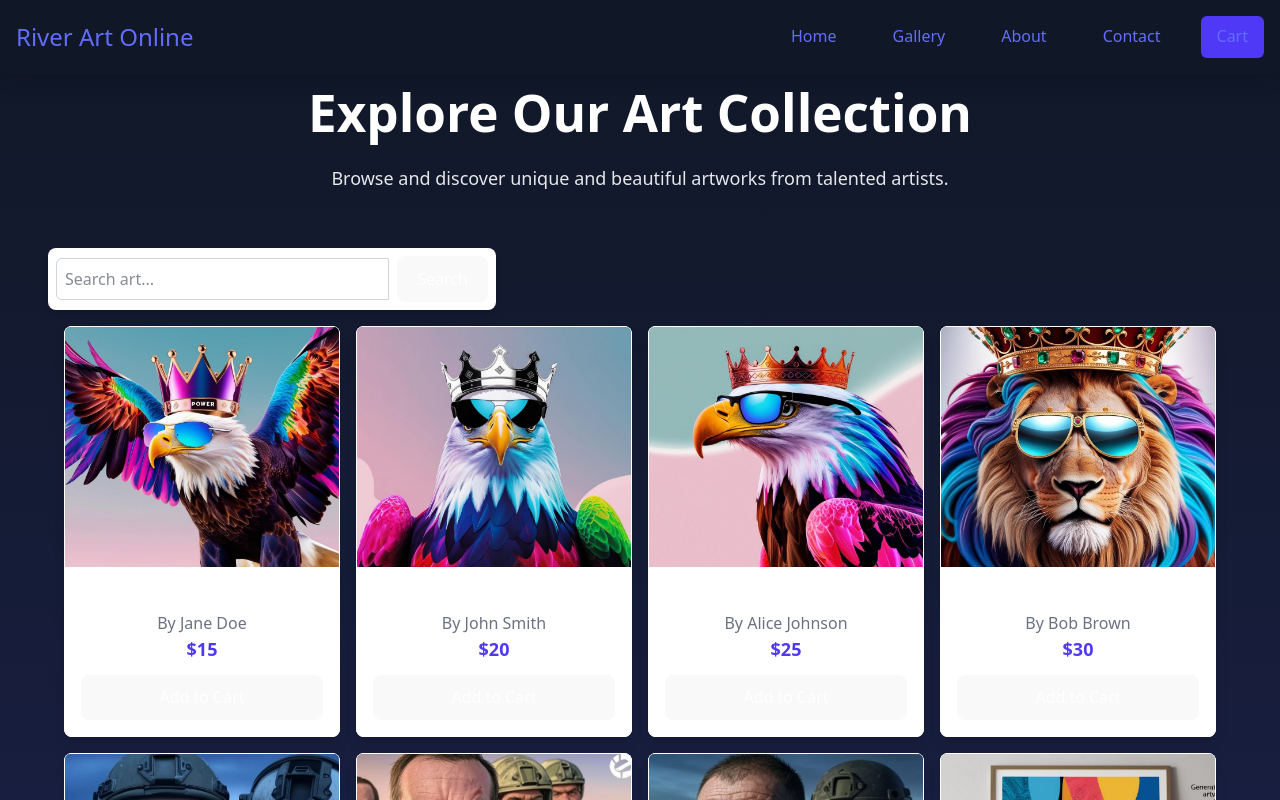
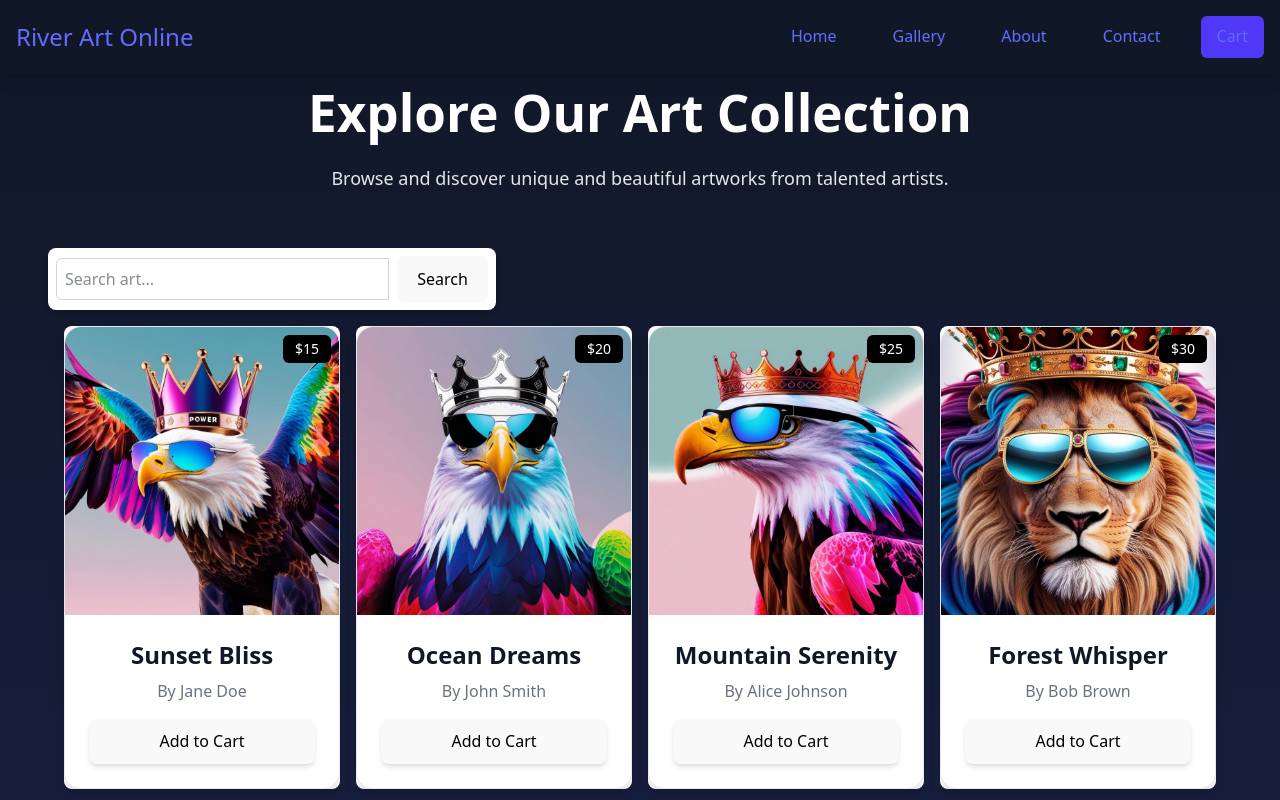
Before and after one commit to machoraatuti/riverArt-online, a React (Vite) app: page /gallery in a window 1280 px wide. Shown: the top 800 px of the page. Built offline with nearby package versions, Linux system fonts and the light colour scheme.

Commit message:
fixed light-dark mode styling

```diff
--- a/src/components/ArtCard.jsx
+++ b/src/components/ArtCard.jsx
@@ -1,6 +1,5 @@
 import { useDispatch } from 'react-redux';
 import { addToCart } from '../features/cart/cartSlice';
-
 
 const ArtCard = ({ art }) => {
   const dispatch = useDispatch();
@@ -10,29 +9,28 @@ const ArtCard = ({ art }) => {
   };
 
   return (
-    <div className="bg-white border rounded-md shadow-md overflow-hidden hover:shadow-lg transition transform hover:scale-105">
+    <div className="bg-white dark:bg-gray-800 border border-gray-200 dark:border-gray-700 rounded-2xl shadow-lg overflow-hidden hover:shadow-xl transition transform hover:scale-105">
       {/* Image with Fallback */}
-
-      <img
-        src={art.image}
-        alt={art.title}
-        className="w-full h-60 object-cover"
-
-
-
-      />
-
+      <div className="relative">
+        <img
+          src={art.image}
+          alt={art.title}
+          className="w-full h-72 object-cover rounded-t-2xl"
+        />
+        <div className="absolute top-2 right-2 bg-black bg-opacity-50 text-white text-sm px-3 py-1 rounded-md">
+          ${art.price}
+        </div>
+      </div>
 
       {/* Artwork Details */}
-      <div className="p-4 text-center">
-        <h2 className="text-xl font-bold">{art.title}</h2>
-        <p className="text-gray-500">By {art.artist}</p>
-        <p className="text-indigo-600 font-semibold text-lg">${art.price}</p>
+      <div className="p-6 text-center">
+        <h2 className="text-2xl font-bold text-gray-900 dark:text-white">{art.title}</h2>
+        <p className="text-gray-500 dark:text-gray-400 mt-2">By {art.artist}</p>
 
         {/* Add to Cart Button */}
         <button
           onClick={handleAddToCart}
-          className="mt-3 w-full bg-indigo-600 text-white py-2 rounded-md hover:bg-indigo-700 transition"
+          className="mt-4 w-full bg-gray-900 dark:bg-indigo-700 text-black dark:text-white font-semibold py-3 rounded-lg hover:bg-gray-800 dark:hover:bg-indigo-600 transition-all shadow-md hover:shadow-lg"
         >
           Add to Cart
         </button>
--- a/src/components/SearchBar.jsx
+++ b/src/components/SearchBar.jsx
@@ -27,7 +27,7 @@ const SearchBar = ({ onSearch }) => {
       {/* Search Button */}
       <button
         onClick={handleSearch}
-        className="bg-indigo-600 text-white rounded-full p-3 hover:bg-indigo-700 focus:outline-none focus:ring-2 focus:ring-indigo-500 focus:ring-opacity-50 transition-all flex items-center justify-center"
+        className="bg-indigo-600 text-black dark:text-white rounded-full p-3 hover:bg-indigo-700 focus:outline-none focus:ring-2 focus:ring-indigo-500 focus:ring-opacity-50 transition-all flex items-center justify-center"
       >
         Search
       </button>
@@ -36,7 +36,7 @@ const SearchBar = ({ onSearch }) => {
       {query && (
         <button
           onClick={handleClear}
-          className="text-gray-500 dark:text-gray-400 hover:text-gray-700 dark:hover:text-gray-300 focus:outline-none focus:ring-2 focus:ring-gray-500 transition-all"
+          className="text-black dark:text-gray-400 hover:text-gray-700 dark:hover:text-gray-300 focus:outline-none focus:ring-2 focus:ring-gray-500 transition-all"
         >
           X
         </button>
--- a/src/pages/About.jsx
+++ b/src/pages/About.jsx
@@ -57,7 +57,7 @@ const About = () => {
         </p>
         <button
           onClick={() => navigate('/gallery')}
-          className="mt-6 px-8 py-4 bg-white text-indigo-700 hover:bg-gray-100 dark:bg-gray-100 dark:text-indigo-800 dark:hover:bg-gray-200 rounded-md text-lg shadow-md transition transform hover:scale-105"
+          className="mt-6 px-8 py-4 bg-white text-black dark:text-white text-indigo-700 hover:bg-gray-100 dark:bg-gray-100 dark:text-indigo-800 dark:hover:bg-gray-200 rounded-md text-lg shadow-md transition transform hover:scale-105"
         >
           Explore Gallery
         </button>
--- a/src/pages/Cart.jsx
+++ b/src/pages/Cart.jsx
@@ -47,7 +47,7 @@ const Cart = () => {
             <p className="text-lg text-gray-600 dark:text-gray-300">Your cart is empty.</p>
             <button
               onClick={handleReturnToHome}
-              className="mt-6 px-6 py-3 bg-indigo-600 text-white rounded-md hover:bg-indigo-700 transition transform hover:scale-105"
+              className="mt-6 px-6 py-3 bg-indigo-600 text-black dark:text-white rounded-md hover:bg-indigo-700 transition transform hover:scale-105"
             >
               Return to Home
             </button>
@@ -86,7 +86,7 @@ const Cart = () => {
               <p className="text-2xl font-semibold text-gray-900 dark:text-white">Total: ${calculateTotal()}</p>
               <button
                 onClick={handleCheckout}
-                className="mt-6 px-8 py-3 bg-indigo-600 text-white rounded-md hover:bg-indigo-700 transition transform hover:scale-105 shadow-lg"
+                className="mt-6 px-8 py-3 bg-indigo-600 text-black dark:text-white rounded-md hover:bg-indigo-700 transition transform hover:scale-105 shadow-lg"
               >
                 Proceed to Checkout
               </button>
--- a/src/pages/Contact.jsx
+++ b/src/pages/Contact.jsx
@@ -78,7 +78,7 @@ const Contact = () => {
 
           <button
             type="submit"
-            className="bg-indigo-600 text-white px-6 py-3 rounded-md hover:bg-indigo-700 transition w-full shadow-lg transform hover:scale-105"
+            className="bg-indigo-600 text-black dark:text-white px-6 py-3 rounded-md hover:bg-indigo-700 transition w-full shadow-lg transform hover:scale-105"
           >
             Send Message
           </button>
--- a/src/pages/Home.jsx
+++ b/src/pages/Home.jsx
@@ -23,7 +23,7 @@ const Home = () => {
           </p>
           <button
             onClick={() => navigate('/gallery')}
-            className="mt-6 px-8 py-4 bg-indigo-600 text-white hover:bg-indigo-700 dark:bg-indigo-500 dark:hover:bg-indigo-600 rounded-md text-xl shadow-xl transition transform hover:scale-105"
+            className="mt-6 px-8 py-4 bg-indigo-600 text-black dark:text-white hover:bg-indigo-700 dark:bg-indigo-500 dark:hover:bg-indigo-600 rounded-md text-xl shadow-xl transition transform hover:scale-105"
           >
             Explore Gallery
           </button>
@@ -60,7 +60,7 @@ const Home = () => {
         </p>
         <button
           onClick={() => navigate('/about')}
-          className="mt-6 px-8 py-4 bg-white text-indigo-700 hover:bg-gray-100 dark:bg-gray-100 dark:text-indigo-800 dark:hover:bg-gray-200 rounded-md text-xl shadow-lg transition transform hover:scale-105"
+          className="mt-6 px-8 py-4 bg-white text-black dark:text-white text-indigo-700 hover:bg-gray-100 dark:bg-gray-100 dark:text-indigo-800 dark:hover:bg-gray-200 rounded-md text-xl shadow-lg transition transform hover:scale-105"
         >
           Learn More
         </button>
```
